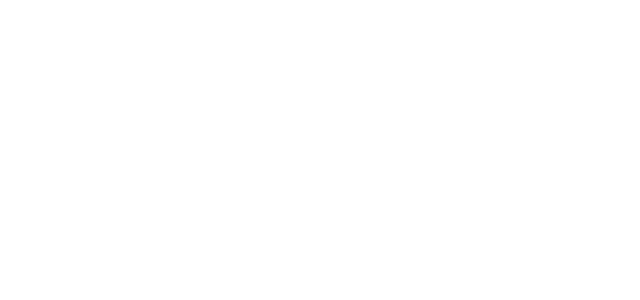
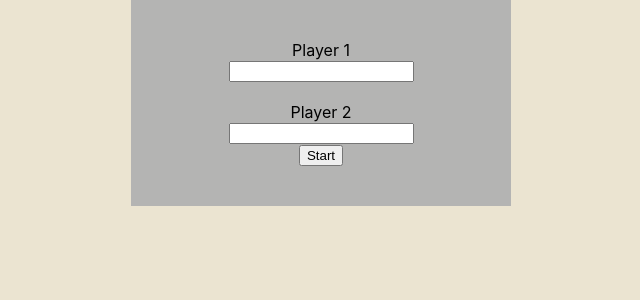
Before and after one commit to brokans/Company-Tests, a React (Create React App) app in the folder tic-tac-toe/: page / in a window 1280 px wide. Shown: the top 300 px of the page, without its empty margins (319-959 px from the left). Built offline with nearby package versions, Linux system fonts and the light colour scheme.

Commit message:
startPage, gamePage

```diff
--- a/tic-tac-toe/src/App.css
+++ b/tic-tac-toe/src/App.css
@@ -0,0 +1,16 @@
+.App {
+  text-align: center;
+  background-color: #EBE4D1;
+  width: 100%;
+  height: 100vh;
+  justify-content: center;
+}
+
+.start-page {
+  top: 25%;
+  width: 300px;
+  margin: auto;
+  background-color: #B4B4B3;
+  padding: 40px;
+
+}
--- a/tic-tac-toe/src/App.js
+++ b/tic-tac-toe/src/App.js
@@ -1,8 +1,24 @@
-import './App.css';
+import "./App.css";
+import {Link, Routes, Route} from "react-router-dom"
+import Game from "./pages/Game";
+import StartPage from "./pages/StartPage";
+
+// 1.Inital leht, kus saab sisestada mängijate nimesid ja nupp millega saab mängu alustada
+// 2. Tee mängulaud lihtsa css'ga (x-punane, O-sinine)
+// 3. salvesta praegune positsioon local storagesse, kasutades useState'i
+// 4. Salvesta kõikide mängude ajalugu kasutades global state useContext()'i
+// 5. Kasutades React Router't tee navigatsioon mängulaualt punktitabelile ja tagasi.
+// 6. Uut mängu mängides, puhasta ajalugu. Kui samad mängijad on varem mänginud, defineeri eelmine mängija Player1'ks
+// tavana alustab järgmist mängu X.
+// 7. Tee readme.md fail juhendiga app'i käivitamiseks.
 
 function App() {
   return (
     <div className="App">
+      <Routes>
+        <Route path="game" element={ <Game /> }/>
+        <Route path="" element={ <StartPage /> }/>
+      </Routes>
 
     </div>
   );
--- /dev/null
+++ b/tic-tac-toe/src/pages/Game.jsx
@@ -0,0 +1,9 @@
+import React from 'react'
+
+function Game() {
+  return (
+    <div>Game</div>
+  )
+}
+
+export default Game
--- /dev/null
+++ b/tic-tac-toe/src/pages/StartPage.jsx
@@ -0,0 +1,21 @@
+import React from 'react'
+import {Link} from "react-router-dom"
+
+function StartPage() {
+  return (
+    <div>
+        <div className="start-page">
+        <label htmlFor="">Player 1 </label> <br />
+        <input type="text" /> <br /> <br />
+        <label htmlFor="">Player 2 </label> <br />
+        <input type="text" /> <br />
+        <Link to={"/game"}>
+          <button>Start</button>
+        </Link>
+
+      </div>
+    </div>
+  )
+}
+
+export default StartPage
```
